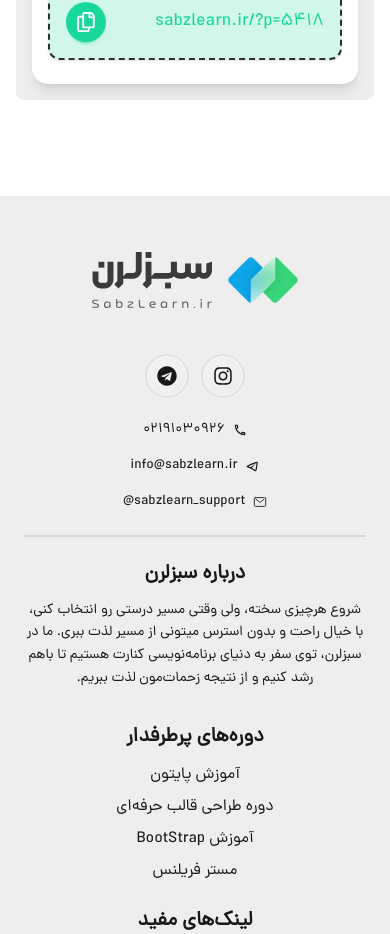
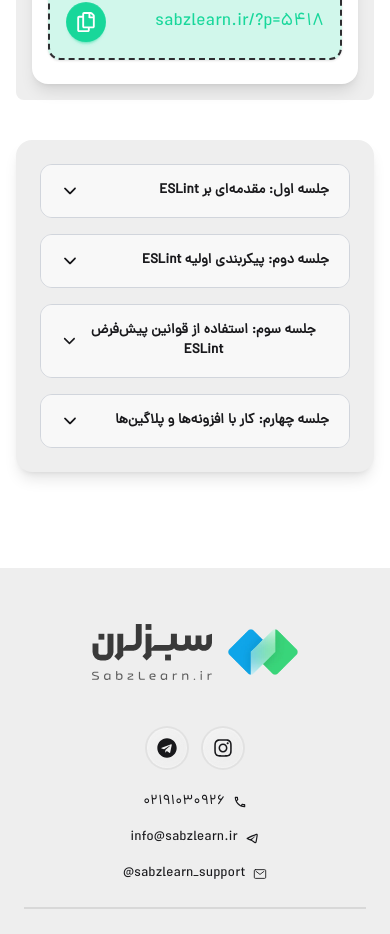
Before and after one commit to amirrajj-dev/sabz-academy, a Next.js app in the folder frontend/: page /courses/1 in a window 390 px wide. Shown: the part 2941-3875 px from the top of the page. Built offline with nearby package versions, Linux system fonts and the light colour scheme.

Commit message:
added course sessions component🎓💚

```diff
--- a/frontend/src/app/(courses)/courses/[course]/page.tsx
+++ b/frontend/src/app/(courses)/courses/[course]/page.tsx
@@ -2,6 +2,7 @@ import BreadCrumb from '@/components/course/breadCrumb/BreadCrumb'
 import CourseDescription from '@/components/course/courseDescription/CourseDescription'
 import CourseDetails from '@/components/course/courseDetails/CourseDetails'
 import CourseHeader from '@/components/course/courseHeader/CourseHeader'
+import CourseSessions from '@/components/course/courseSessions/CourseSessions'
 import React from 'react'
 interface MainCourseProps {
     params : Promise<{course : string}>
@@ -16,6 +17,7 @@ const MainCourse : React.FC<MainCourseProps> = async ({params}) => {
       <CourseHeader/>
       <CourseDetails/>
       <CourseDescription/>
+      <CourseSessions/>
     </div>
   )
 }
--- /dev/null
+++ b/frontend/src/components/course/courseSessions/CourseSessions.tsx
@@ -0,0 +1,74 @@
+'use client';
+import Link from 'next/link';
+import { useState } from 'react';
+import { motion, AnimatePresence } from 'framer-motion';
+import { IoIosArrowDown, IoIosArrowUp } from 'react-icons/io';
+
+interface Session {
+  title: string;
+  description: string;
+}
+
+const courseSessions: Session[] = [
+  {
+    title: 'جلسه اول: مقدمه‌ای بر ESLint',
+    description: 'در این جلسه، با ابزار ESLint آشنا می‌شوید و یاد می‌گیرید چگونه آن را در پروژه‌های جاوااسکریپت خود پیاده‌سازی کنید.',
+  },
+  {
+    title: 'جلسه دوم: پیکربندی اولیه ESLint',
+    description: 'در این جلسه، نحوه پیکربندی ESLint برای پروژه‌های مختلف را بررسی می‌کنیم و به شما نحوه تنظیم و سفارشی‌سازی قوانین را آموزش می‌دهیم.',
+  },
+  {
+    title: 'جلسه سوم: استفاده از قوانین پیش‌فرض ESLint',
+    description: 'در این جلسه، با قوانین پیش‌فرض ESLint آشنا می‌شوید و نحوه استفاده و تنظیم آن‌ها در پروژه‌های خود را یاد خواهید گرفت.',
+  },
+  {
+    title: 'جلسه چهارم: کار با افزونه‌ها و پلاگین‌ها',
+    description: 'در این جلسه، نحوه استفاده از افزونه‌ها و پلاگین‌های ESLint برای بهبود کیفیت کد و تسهیل فرآیند linting را بررسی می‌کنیم.',
+  },
+];
+
+const CourseSessions = () => {
+  const [activeIndex, setActiveIndex] = useState<number | null>(null);
+
+  const toggleAccordion = (index: number) => {
+    setActiveIndex(activeIndex === index ? null : index);
+  };
+
+  return (
+    <div className="mt-10 flex flex-col md:flex-row gap-6">
+      <div className="w-full md:w-2/3 space-y-4 p-6 bg-base-300 shadow-lg rounded-2xl">
+        {courseSessions.map((session, index) => (
+          <div key={index} className="border bg-base-100 border-gray-300 dark:border-gray-700 rounded-xl overflow-hidden">
+            <button
+              className="w-full flex justify-between items-center px-5 py-4 text-lg font-semibold bg-base-200 transition-all"
+              onClick={() => toggleAccordion(index)}
+            >
+              <span className='text-sm sm:text-base'>{session.title}</span>
+              {activeIndex === index ? <IoIosArrowUp /> : <IoIosArrowDown />}
+            </button>
+            <AnimatePresence>
+              {activeIndex === index && (
+                <motion.div
+                  initial={{ opacity: 0, height: 0 }}
+                  transition={{duration : .1}}
+                  animate={{ opacity: 1, height: 'auto' , dur :.1 }}
+                  exit={{ opacity: 0, height: 0 }}
+                  className="px-5 py-4 bg-base-300"
+                >
+                  <Link href={''} className="flex items-center gap-3 text-sm">
+                    <span className="badge badge-primary">{index + 1}</span>
+                    <p>{session.description}</p>
+                  </Link>
+                </motion.div>
+              )}
+            </AnimatePresence>
+          </div>
+        ))}
+      </div>
+      <div className="hidden md:block md:w-1/3"></div>
+    </div>
+  );
+};
+
+export default CourseSessions;
```
